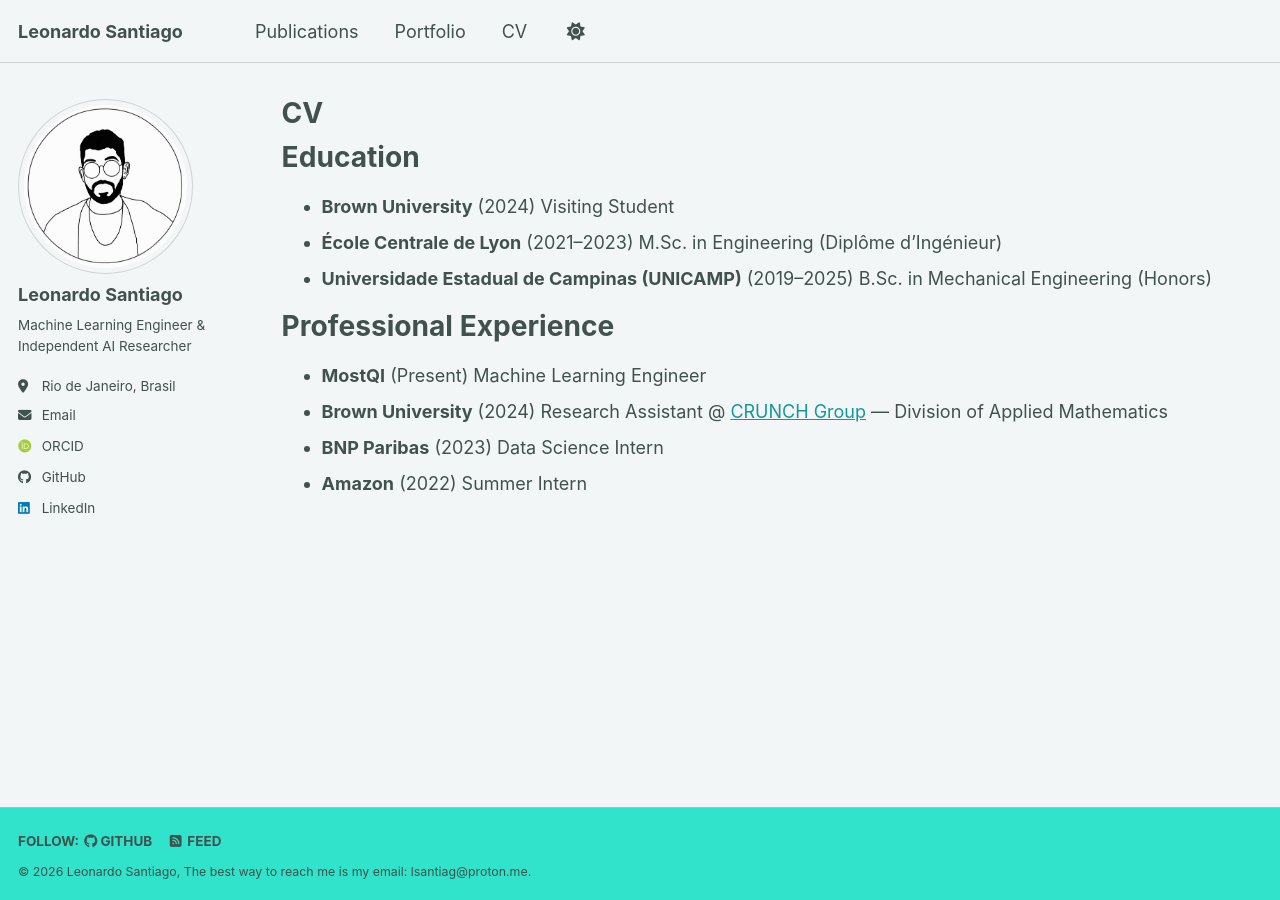
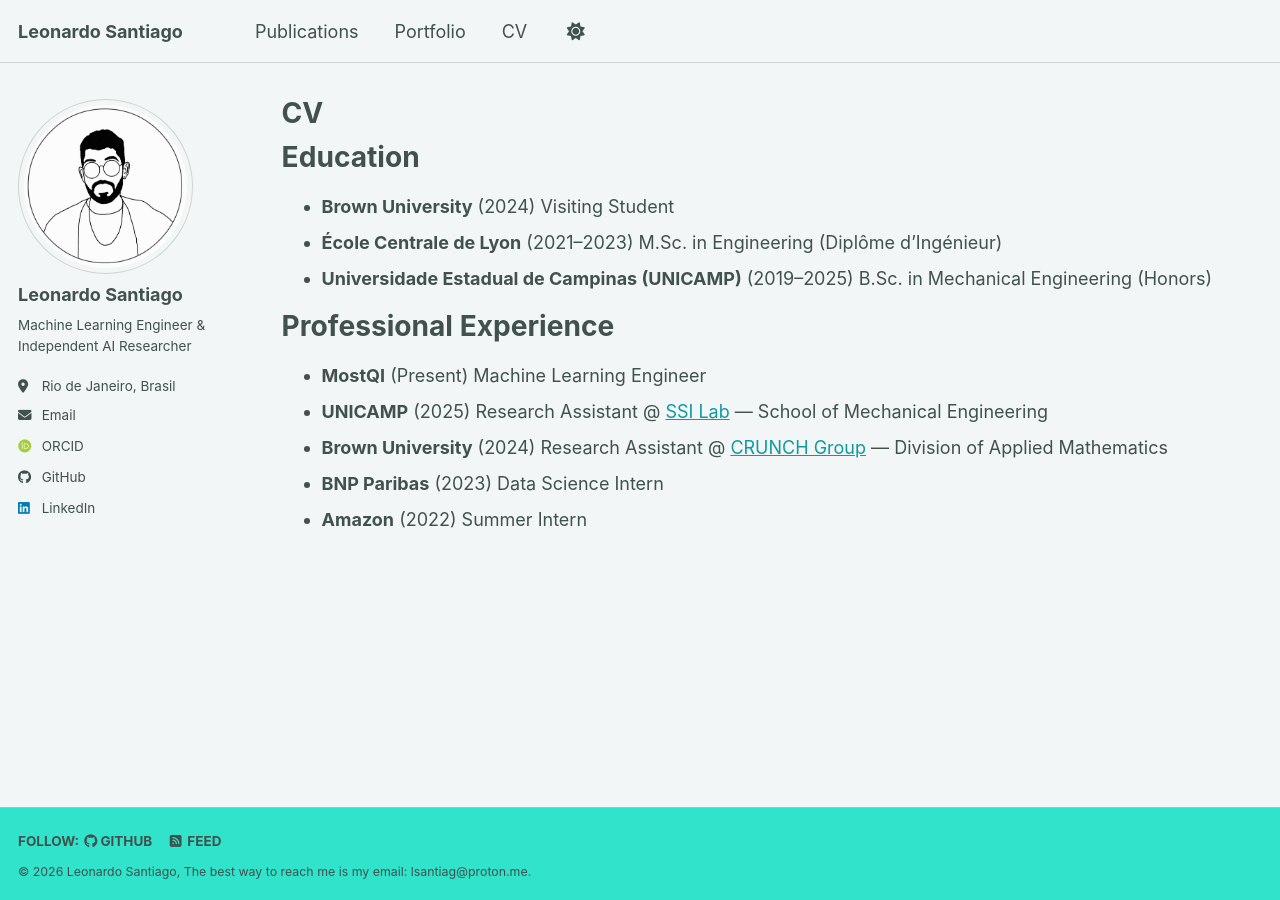
Before and after one commit to lsantiago-s/lsantiago-s.github.io, a Jekyll site: the page built from _pages/cv.md, in a window 1280 px wide. Built offline with Jekyll 4.4.1, drawn with Linux system fonts in a browser that asks for light colours; some web fonts are replaced; a script bundle is joined from its source files by our own code; library files that are not in the unit come from our copies.

Commit message:
Add UNICAMP research assistant position

```diff
--- a/_pages/cv.md
+++ b/_pages/cv.md
@@ -20,6 +20,8 @@
 ======
 * **MostQI** (Present)
   Machine Learning Engineer
+* **UNICAMP** (2025)
+  Research Assistant @ [SSI Lab](https://sites.google.com/unicamp.br/labaki) — School of Mechanical Engineering
 * **Brown University** (2024)
   Research Assistant @ [CRUNCH Group](https://sites.brown.edu/crunch-group/) — Division of Applied Mathematics
 * **BNP Paribas** (2023)
```
